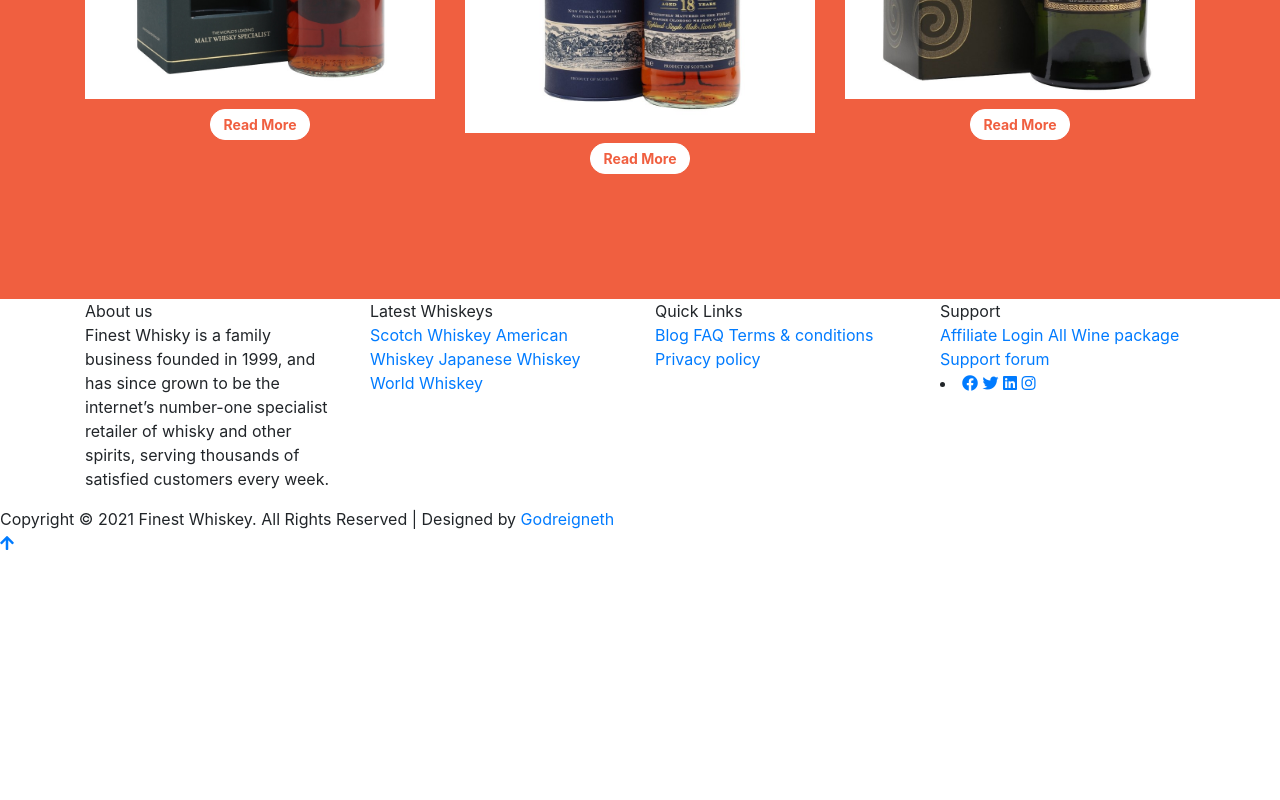
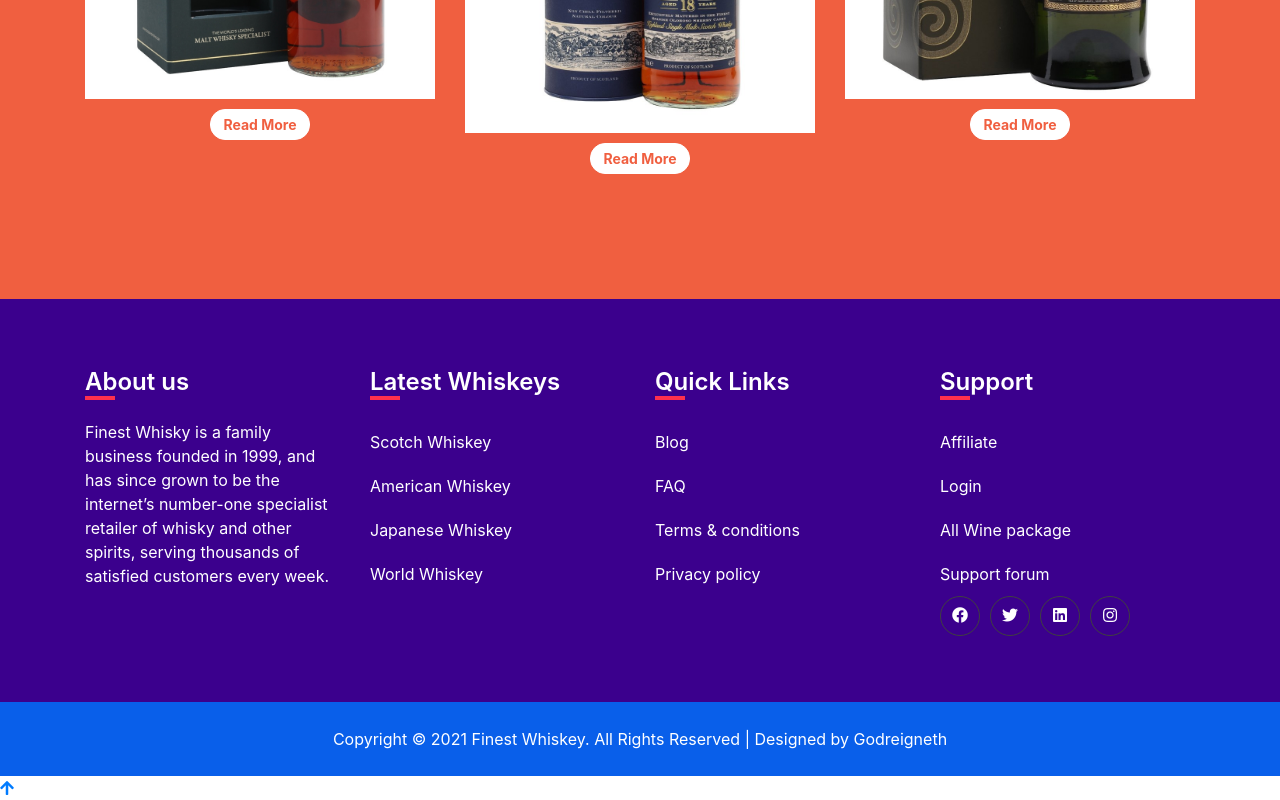
Before and after one commit to Godreigneth/finest-whiskey, a plain HTML site: page index.html in a window 1280 px wide. Shown: the part 2311-3111 px from the top of the page. Before the commit the page ends 2866 px from the top, so only its background shows below. Drawn offline with nearby package versions, Linux system fonts and the light colour scheme.

Commit message:
Added styling to the Footer setion

```diff
--- a/assets/css/main.css
+++ b/assets/css/main.css
@@ -289,3 +289,94 @@ hr {
     margin-top: 10px;
     color: #f05f40;
 }
+
+
+
+/* Footer */
+
+.footer-container {
+    width: 100%;
+}
+
+.footer {
+    padding: 60px 0;
+    width: auto;
+    background: #3B008D;
+    color: #fff;
+
+}
+
+.footer-title {
+    position: relative;
+    color: #fff;
+    font-size: 24px;
+    font-weight: 600;
+    margin-top: 5px;
+    margin-bottom: 20px;
+
+}
+
+.footer-title:after {
+    position: absolute;
+    content: '';
+    left: 0;
+    bottom: 0;
+    width: 30px;
+    height: 4px;
+    background: #ff304d;
+}
+
+.footer-links a {
+    padding: 10px 0;
+    color: #fff;
+    display: block;
+    transition: color 0.5s ease-in-out;
+    text-decoration: none;
+}
+
+.footer-links a:hover {
+    color: #ff304d;
+}
+
+.footer-social-links li {
+    display: inline-block;
+}
+
+.footer-social-links a {
+    width: 40px;
+    height: 40px;
+    font-size: 16px;
+    float: left;
+    margin-right: 10px;
+    padding: 10px;
+    border: 1px solid #404040;
+    border-radius: 50px;
+    text-align: center;
+    color: #fff;
+    line-height: 1;
+    -webkit-transition: background 0.3s ease-in-out;
+    -moz-transition: background 0.3s ease-in-out;
+    transition: background 0.3s ease-in-out;
+    background: #3B008D;
+}
+
+.footer-social-links a:hover {
+    background: #ff304d;
+}
+
+/* g. Footer bottom section */
+.footer-bottom {
+    width: 100%;
+    padding: 25px 0;
+    text-align: center;
+    color: #fff;
+    background: rgb(9, 95, 234);
+}
+
+.footer-bottom a {
+    color: #fff;
+}
+
+.footer-bottom a:hover {
+    color: #ff304d;
+}
```
